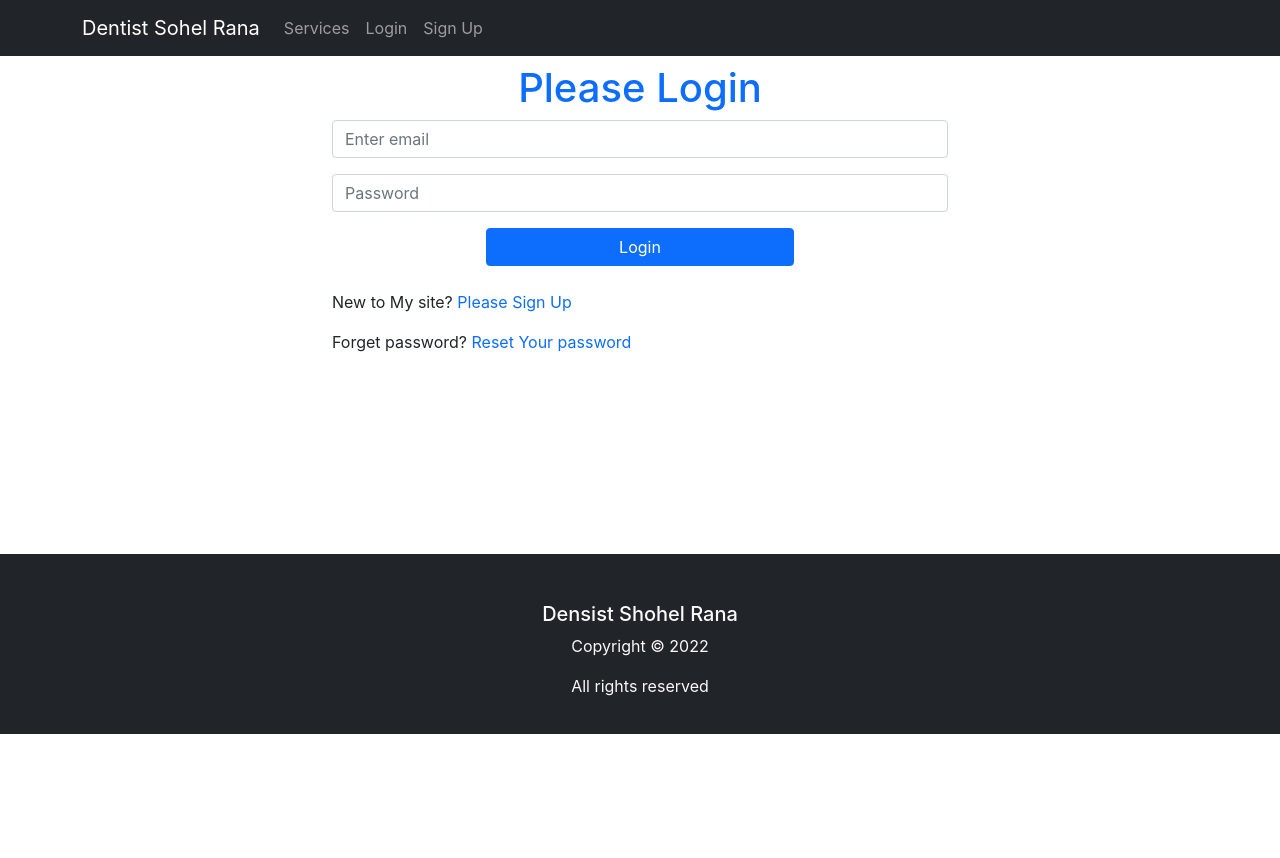
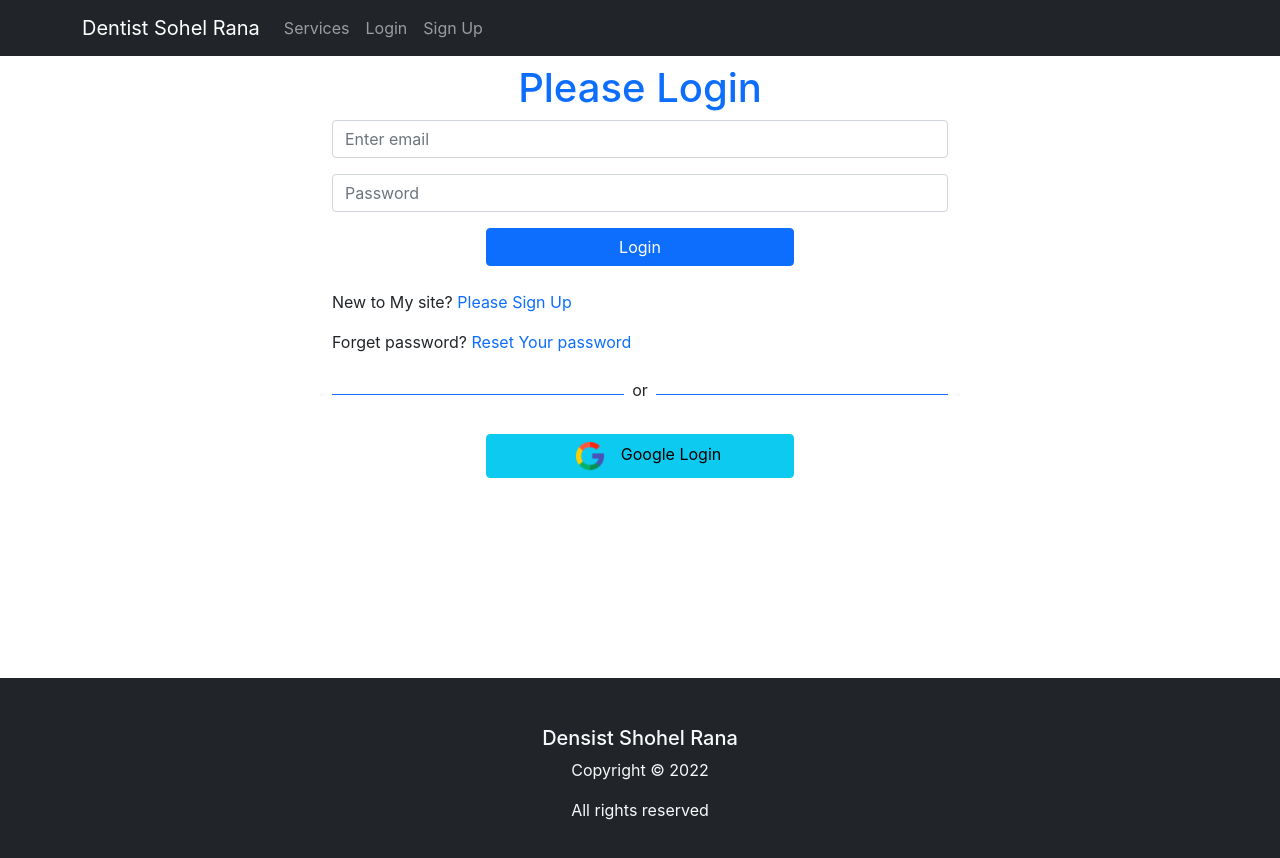
Before and after one commit to shakilahamed95/dentist-website, a React (Create React App) app: page /login in a window 1280 px wide. Before the commit the page ends 800 px from the top, so only its background shows below. Built offline with nearby package versions, Linux system fonts and the light colour scheme; no server answers.

Commit message:
google log in implemented

```diff
--- a/src/Components/Login/Login.js
+++ b/src/Components/Login/Login.js
@@ -9,6 +9,7 @@ import auth from '../../firebase.init';
 import './Login.css'
 import { ToastContainer, toast } from 'react-toastify';
 import 'react-toastify/dist/ReactToastify.css';
+import SocialLogin from '../SocialLogin/SocialLogin';
 
 const Login = () => {
     const nevigate = useNavigate()
@@ -98,6 +99,7 @@ const Login = () => {
             <p>New to My site? <span style={{ cursor: "pointer" }} onClick={nevigateRegister} className='text-primary'>Please Sign Up</span></p>
             <p>Forget password? <span onClick={handleResetPassword} style={{ cursor: "pointer" }} className='text-primary' >Reset Your password</span></p>
             <ToastContainer></ToastContainer>
+            <SocialLogin></SocialLogin>
         </div>
     );
 };
--- /dev/null
+++ b/src/Components/SocialLogin/SocialLogin.js
@@ -0,0 +1,32 @@
+import React from 'react';
+import google from '../../images/media/google.png'
+import { useSignInWithGoogle } from 'react-firebase-hooks/auth'
+import { useNavigate } from 'react-router-dom';
+import auth from '../../firebase.init';
+
+const SocialLogin = () => {
+    const navigate = useNavigate()
+    const [signInWithGoogle, googleuser, loading, error] = useSignInWithGoogle(auth);
+    let errorelement;
+    if (googleuser) {
+        navigate('/')
+    }
+    if (error) {
+        errorelement = <p className='text-danger'>{error.message}</p>
+    }
+    return (
+        <div>
+            <div className='d-flex align-items-center'>
+                <div style={{ height: "1px" }} className='bg-primary w-50'></div>
+                <p className='mt-2 mx-2'>or</p>
+                <div style={{ height: "1px" }} className='bg-primary w-50'></div>
+            </div>
+            <p>{errorelement}</p>
+            <button onClick={() => signInWithGoogle()} className='btn btn-info w-50 d-block mx-auto my-3'>
+                <img style={{ width: "30px" }} className='mx-3' src={google} alt="" />
+                Google Login</button>
+        </div>
+    );
+};
+
+export default SocialLogin;
```
Also changed, not shown: src/Components/SocialLogin/SocialLogin.css (added), src/images/media/github.png (added), src/images/media/google.png (added).
